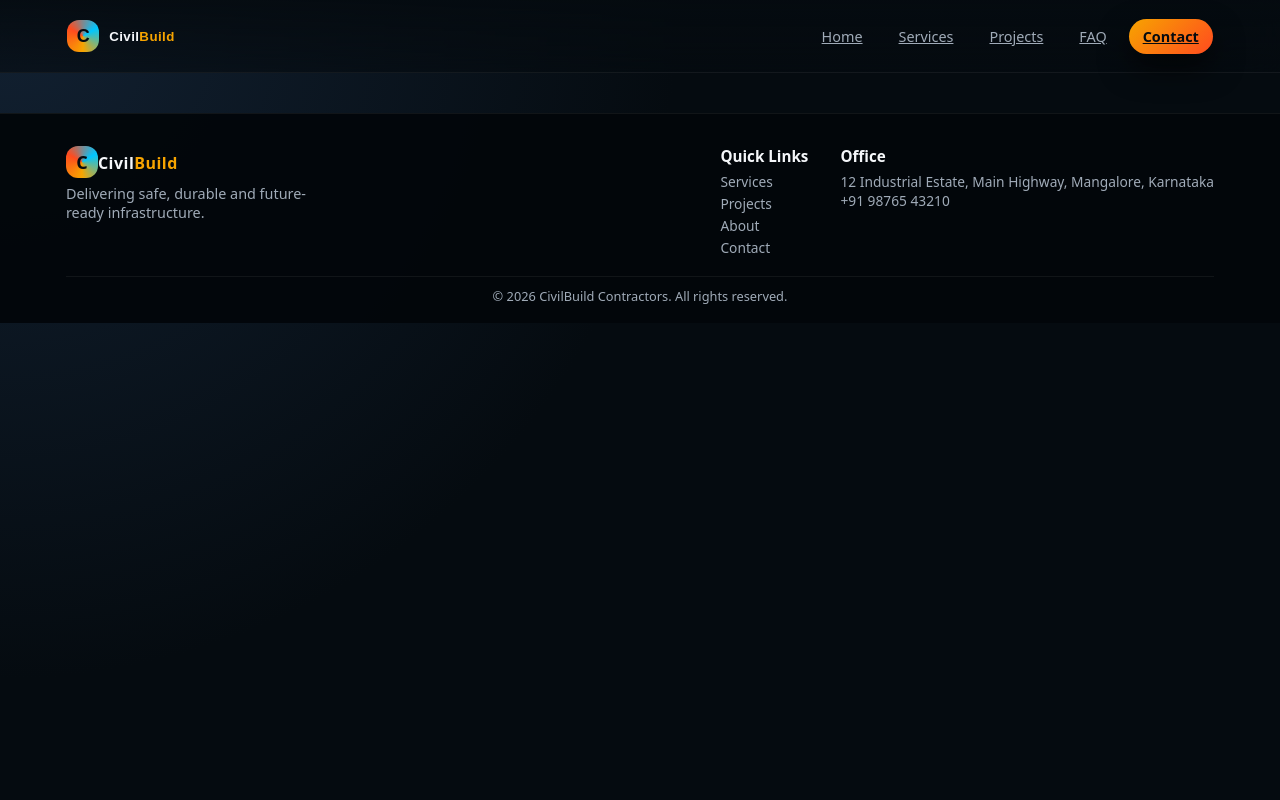
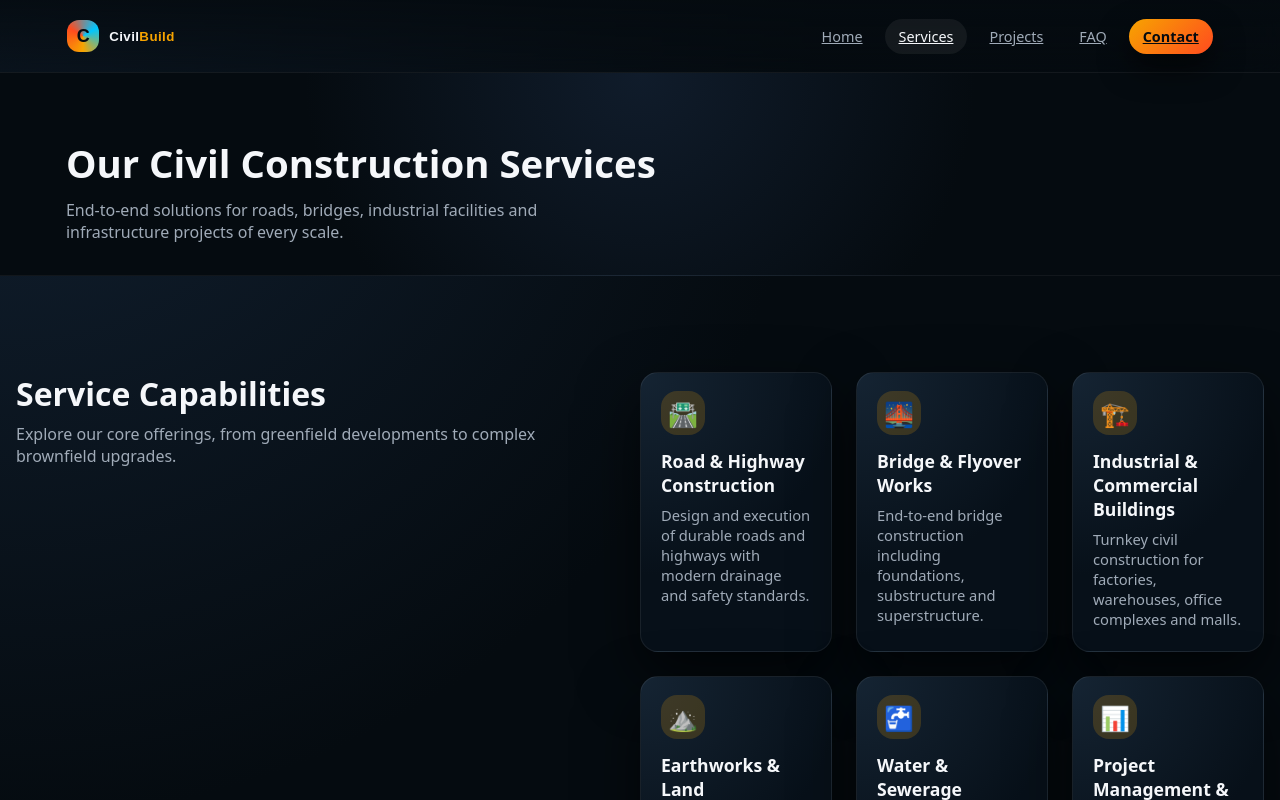
Before and after one commit to Akhil-Ganiga/mangalore-constructions, a React (Create React App) app: page /mangalore-constructions/services in a window 1280 px wide. Shown: the top 800 px of the page. Built offline with nearby package versions, Linux system fonts and the light colour scheme.

Commit message:
first commihhvghgjjjefefhgfhgfgfgsdhhdhdcdhdhgdddgt

```diff
--- a/src/App.js
+++ b/src/App.js
@@ -14,11 +14,8 @@ function App() {
       <Navbar />
       <main>
         <Routes>
-          <Route path="/mangalore-constructions/" element={<HomePage />} />
-          <Route
-            path="/mangalore-constructions/services"
-            element={<ServicesPage />}
-          />
+          <Route path="/" element={<HomePage />} />
+          <Route path="/services" element={<ServicesPage />} />
           <Route path="/projects" element={<ProjectsPage />} />
           <Route path="/faq" element={<FAQPage />} />
           <Route path="/contact" element={<ContactPage />} />
--- a/src/components/Navbar.jsx
+++ b/src/components/Navbar.jsx
@@ -15,7 +15,7 @@ const Navbar = () => {
       <div className="navbar-inner">
         <button
           className="navbar-logo"
-          onClick={() => handleNavigate("/mangalore-constructions")}
+          onClick={() => handleNavigate("/")}
           aria-label="Go to home"
         >
           <span className="logo-mark">C</span>
@@ -34,7 +34,7 @@ const Navbar = () => {
             Home
           </NavLink>
           <NavLink
-            to="/mangalore-constructions/services"
+            to="/services"
             className={({ isActive }) =>
               `nav-link ${isActive ? "nav-link-active" : ""}`
             }
```
